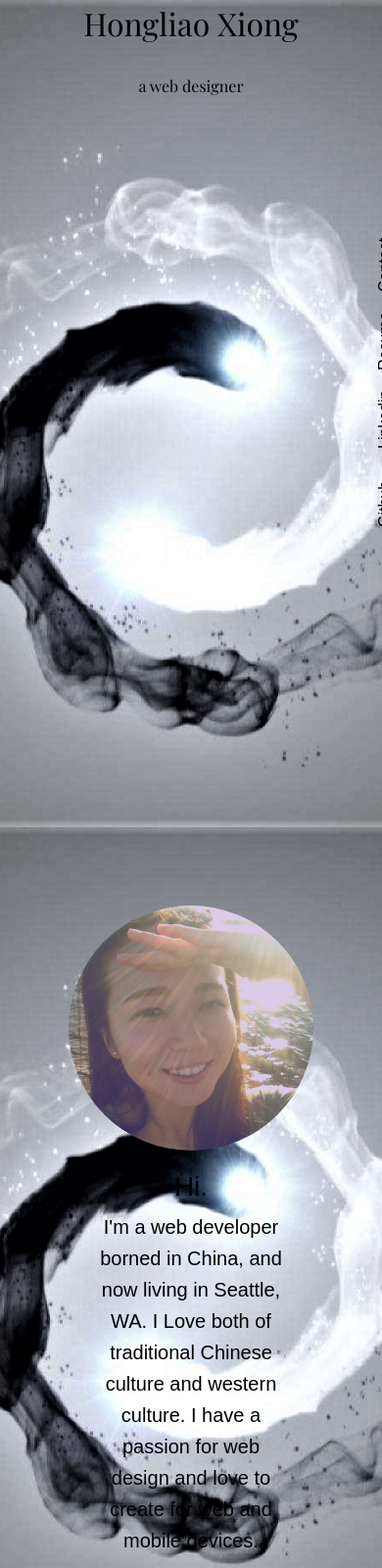
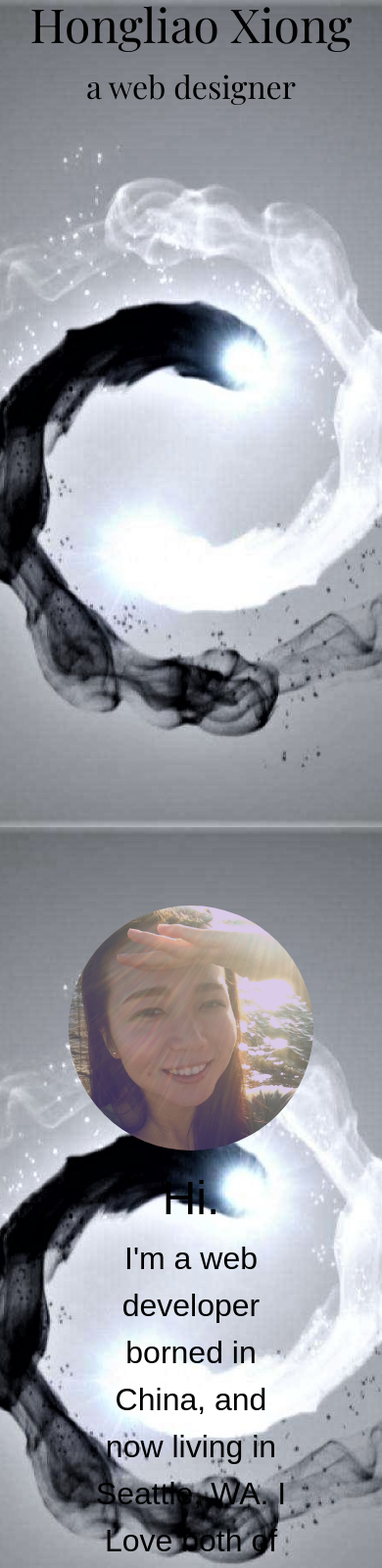
Before and after one commit to sbhgn0721/portfolio-website-updated, a plain HTML site: page index.html in a window 390 px wide. Shown: the top 1600 px of the page at 98% size. Drawn offline with nearby package versions, Linux system fonts and the light colour scheme.

Commit message:
changed the font size of introduction part and change some styles when max-width is 980px

```diff
--- a/assets/css/style.css
+++ b/assets/css/style.css
@@ -129,7 +129,6 @@ html, body {
     margin: auto;
     margin-top: 20px;
     font-family: sans-serif;
-    line-height: 200%;
     text-align: center;
     width: 50%;
 }
@@ -217,15 +216,29 @@ footer {
 }
 
 .short-text {
-    font-size: 2rem;
+    font-size: 1.5rem;
 }
 
 @media screen and (max-width: 980px) {
+    #name {
+        font-size: 3.0rem;
+    }
+    #role {
+        font-size: 2.0rem;
+    }
     #wrap-social ul {
         right: 15%;
+
+    }
+    #wrap-social li{
+        font-size: 2.5rem;
+        margin: 80px;
+    }
+    h3 {
+        font-size: 3.0rem;
     }
     .short-text {
-         font-size: 2rem;
+         font-size: 3.0rem;
     }
 }
 
@@ -247,6 +260,6 @@ footer {
 
     }
     .short-text {
-        font-size: 1.25rem;
+        font-size: 2rem;
     }
 }
```
